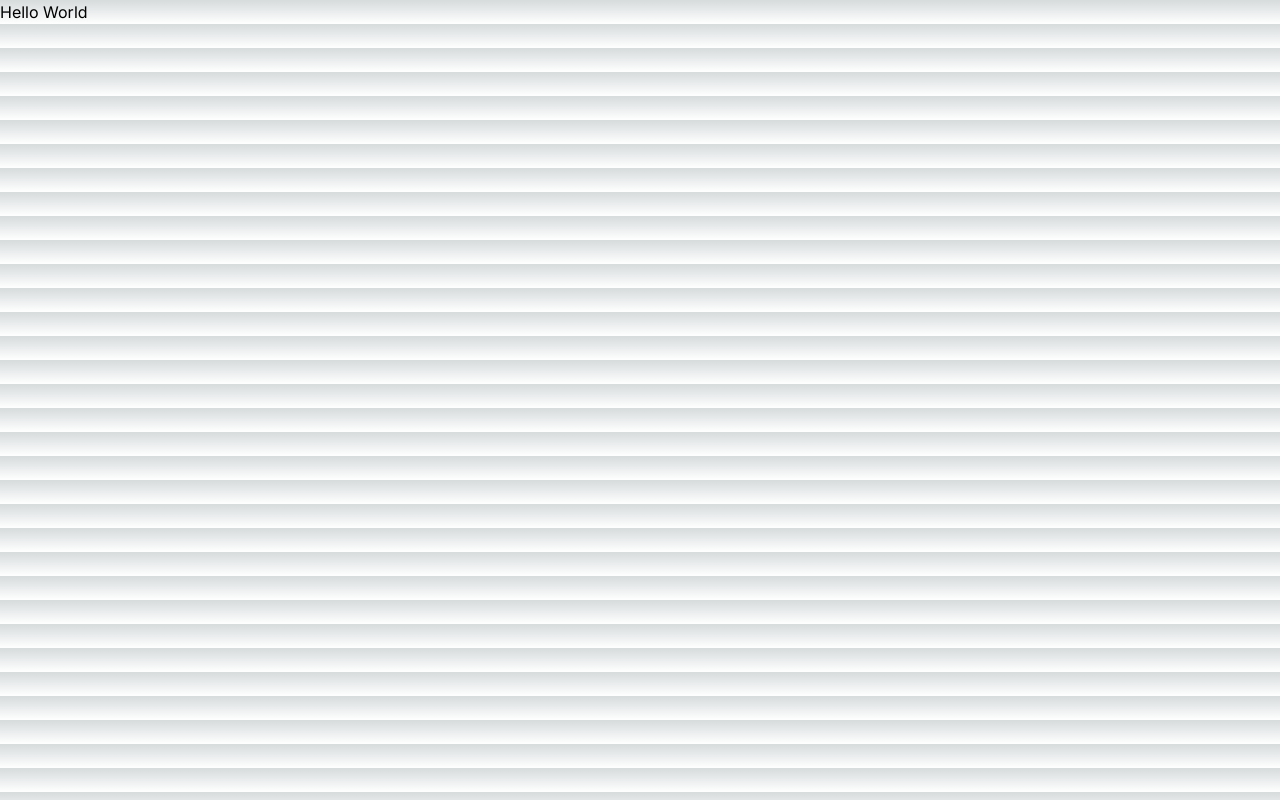
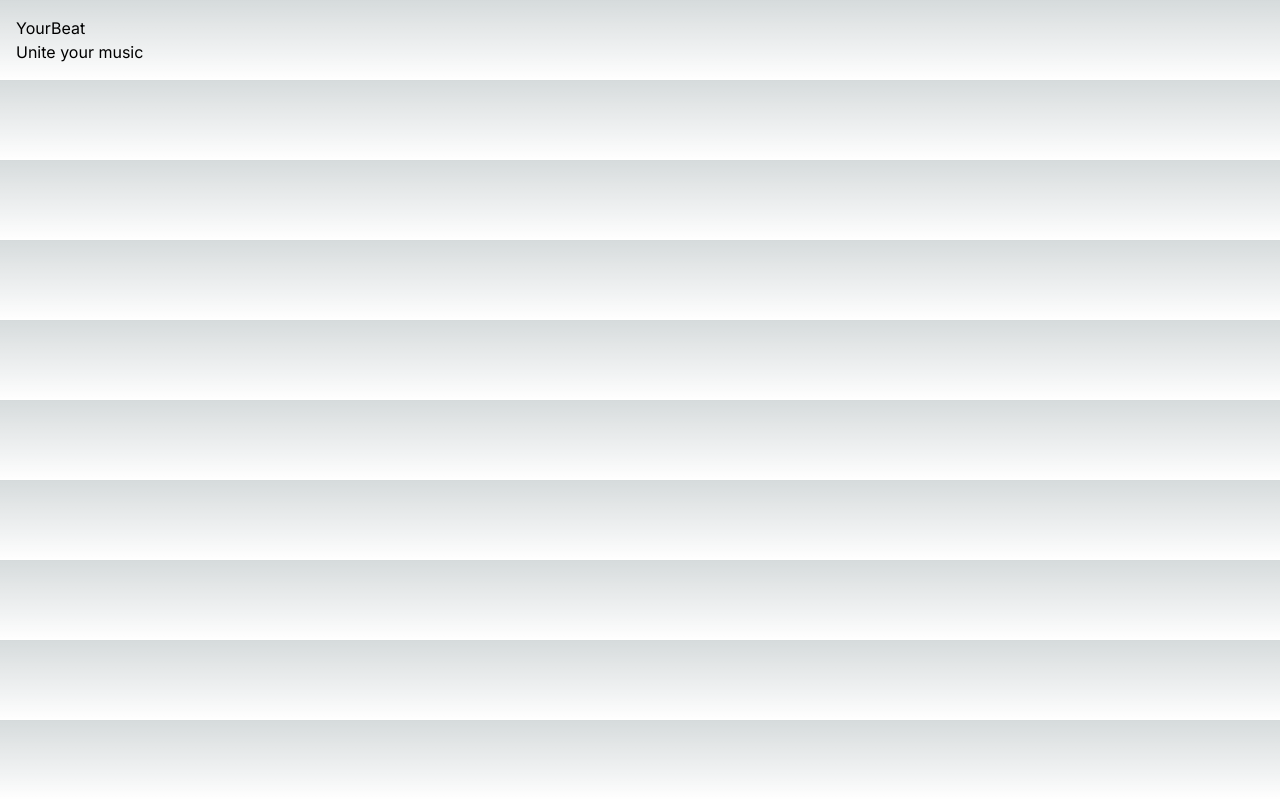
Before and after one commit to segvndo/YourBeat-TS, a Next.js app: page / in a window 1280 px wide. Built offline with nearby package versions, Linux system fonts and the light colour scheme.

Commit message:
Create users folder to hold new user and old user files

```diff
--- a/app/globals.css
+++ b/app/globals.css
@@ -24,4 +24,5 @@ body {
       rgb(var(--background-end-rgb))
     )
     rgb(var(--background-start-rgb));
+  padding: 1rem;
 }
--- a/app/page.tsx
+++ b/app/page.tsx
@@ -4,8 +4,11 @@ export default function Home() {
   return (
     <main>
       <h1>
-        Hello World
+        YourBeat
       </h1>
+      <p>
+        Unite your music
+      </p>
     </main>
   )
 }
--- /dev/null
+++ b/app/users/page.tsx
@@ -0,0 +1,9 @@
+import React from 'react'
+
+const UsersPage = () => {
+  return (
+    <div>Users Page</div>
+  )
+}
+
+export default UsersPage
```
Also changed, not shown: app/users/new/page.tsx (added).
